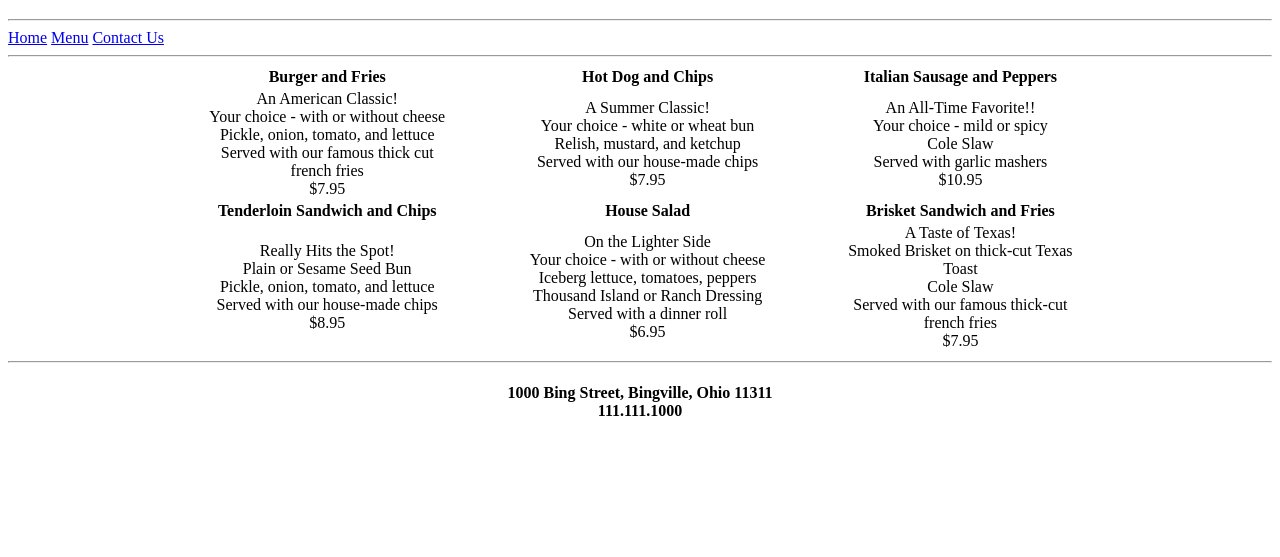
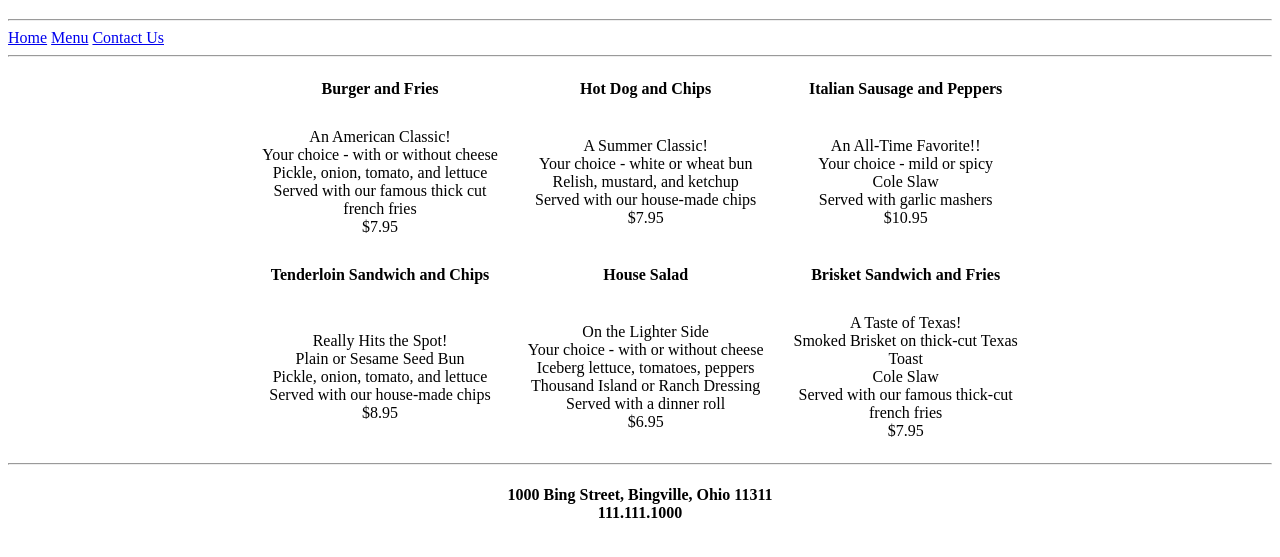
Before and after one commit to kotowskikevin/restaurantWebsite, a plain HTML site: page menu.html in a window 1280 px wide. Shown: the part 61-618 px from the top of the page. Drawn offline with Linux system fonts and the light colour scheme.

Commit message:
restaurant v2

```diff
--- a/menu.html
+++ b/menu.html
@@ -3,8 +3,21 @@
     <head>
         <title>Menu</title>
     </head>
+    <link rel="stylesheet" type="text/css" href="restaurantStyles.css">
+    <style>
+        table {
+            border-collapse: collapse;
+            margin-left: auto;
+            margin-right: auto;
+        }
+        table, th, td {
+            text-align: center;
+            border: 0px;
+            padding: 15px;
+        }
+    </style>
     <header>
-        <center><h1>Kev's Corner</h1></center>
+        <h1>Kev's Corner</h1>
     </header>
     <hr>
     <a href="index.html">Home</a>
@@ -13,8 +26,7 @@
     <hr>
     <body>
         <div>
-            <center>
-            <table border="0" width="75%">
+            <table>
                 <tr>
                     <th>Burger and Fries</th>
                     <th>Hot Dog and Chips</th>
@@ -22,32 +34,26 @@
                 </tr>
                 <tr>
                     <td>
-                        <center>
                         An American Classic!<br/>
                         Your choice - with or without cheese<br/>
                         Pickle, onion, tomato, and lettuce<br/>
                         Served with our famous thick cut<br/>
                         french fries<br/>
                         $7.95
-                        </center>
                     </td>
                     <td>
-                        <center>
                         A Summer Classic!<br/>
                         Your choice - white or wheat bun<br/>
                         Relish, mustard, and ketchup<br/>
                         Served with our house-made chips<br/>
                         $7.95
-                        </center>
                     </td>
                     <td>
-                        <center>
                         An All-Time Favorite!!<br/>
                         Your choice - mild or spicy<br/>
                         Cole Slaw<br/>
                         Served with garlic mashers<br/>
                         $10.95
-                        </center>
                     </td>
                 </tr>
                 <tr>
@@ -57,26 +63,21 @@
                 </tr>
                 <tr>
                     <td>
-                        <center>
                         Really Hits the Spot!<br/>
                         Plain or Sesame Seed Bun<br/>
                         Pickle, onion, tomato, and lettuce<br/>
                         Served with our house-made chips<br/>
                         $8.95
-                        </center>
                     </td>
                     <td>
-                        <center>
                         On the Lighter Side<br/>
                         Your choice - with or without cheese<br/>
                         Iceberg lettuce, tomatoes, peppers<br/>
                         Thousand Island or Ranch Dressing<br/>
                         Served with a dinner roll<br/>
                         $6.95
-                        </center>
                     </td>
                     <td>
-                        <center>
                         A Taste of Texas!<br/>
                         Smoked Brisket on thick-cut Texas<br/>
                         Toast<br/>
@@ -84,14 +85,12 @@
                         Served with our famous thick-cut<br/>
                         french fries<br/>
                         $7.95
-                        </center>
                     </td>
             </table>
-            </center>
         </div>
     </body>
     <hr>
     <footer>
-        <center><h4>1000 Bing Street, Bingville, Ohio 11311<br/>111.111.1000</h4></center>
+        <h4>1000 Bing Street, Bingville, Ohio 11311<br/>111.111.1000</h4>
     </footer>
 </html>
--- /dev/null
+++ b/restaurantStyles.css
@@ -0,0 +1,18 @@
+header {
+    text-align: center
+}
+
+footer {
+    text-align: center
+}
+
+table {
+    border-collapse: collapse;
+    margin-left: auto;
+    margin-right: auto;
+}
+table, th, td {
+    text-align: center;
+    border: 0px;
+    padding: 15px;
+}
```
Also changed, not shown: contact.html (+3 -2 lines), index.html (+3 -2 lines). Lines whose indentation alone changed are shown as unchanged.
